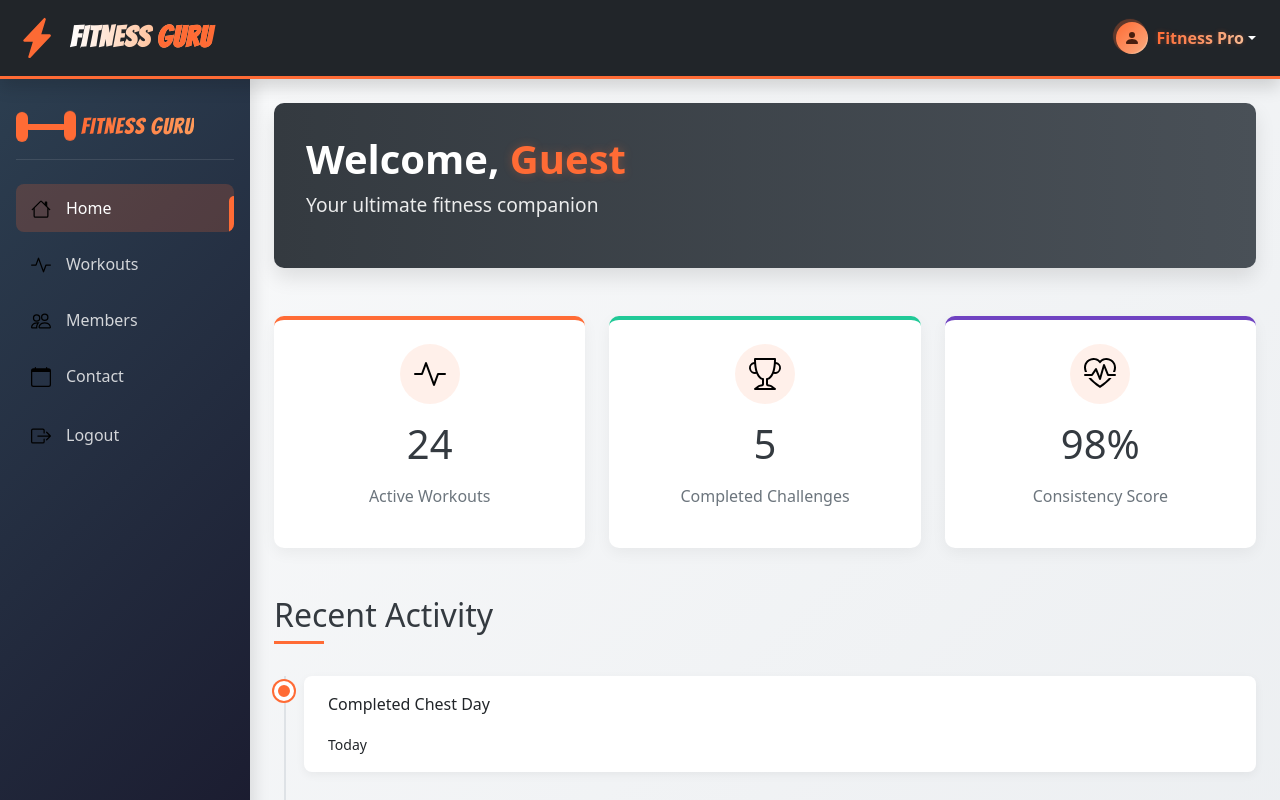
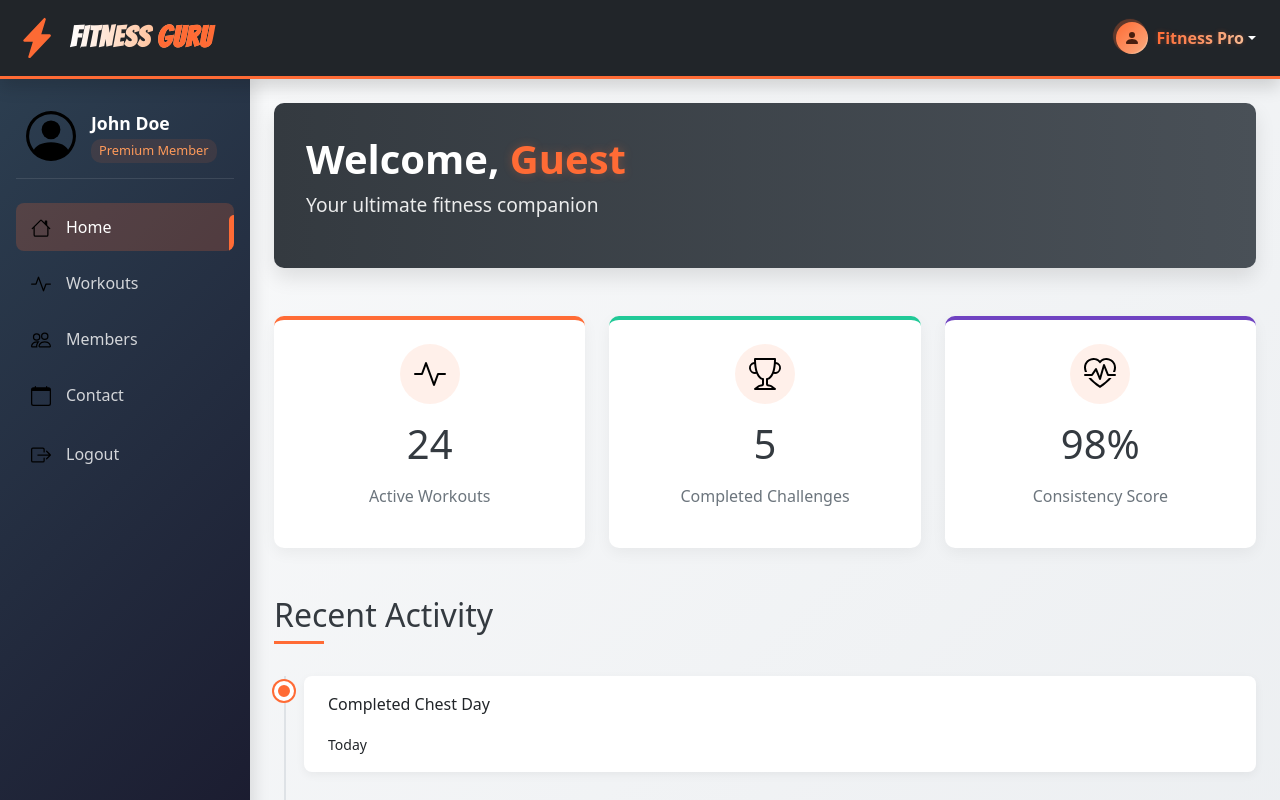
Before and after one commit to saichandra2332/GYM, a React (Create React App) app: page /home in a window 1280 px wide. Shown: the top 800 px of the page. Built offline with nearby package versions, Linux system fonts and the light colour scheme.

Commit message:
Updated left side menu

```diff
--- a/src/components/LeftMenu.css
+++ b/src/components/LeftMenu.css
@@ -6,9 +6,11 @@
   color: white;
   box-shadow: 5px 0 15px rgba(0, 0, 0, 0.1);
   transition: all 0.3s ease;
+  display: flex;
+  flex-direction: column;
 }
 
-.brand-logo {
+.user-profile {
   display: flex;
   align-items: center;
   padding: 15px 10px;
@@ -16,52 +18,38 @@
   border-bottom: 1px solid rgba(255, 255, 255, 0.1);
 }
 
-.animated-dumbbell {
-  position: relative;
-  width: 40px;
-  height: 20px;
+.user-avatar {
+  width: 50px;
+  height: 50px;
+  border-radius: 50%;
+  object-fit: cover;
+  margin-right: 15px;
+  border: 2px solid #ff6b35;
+}
+
+.default-avatar {
+  color: #ff6b35;
   margin-right: 15px;
 }
 
-.bar {
-  position: absolute;
-  width: 100%;
-  height: 6px;
-  background: #ff6b35;
-  top: 50%;
-  transform: translateY(-50%);
-  border-radius: 3px;
+.user-info {
+  display: flex;
+  flex-direction: column;
 }
 
-.weight {
-  position: absolute;
-  width: 12px;
-  height: 30px;
-  background: #ff6b35;
-  border-radius: 6px;
-  top: 50%;
-  transform: translateY(-50%);
-  animation: float 3s ease-in-out infinite;
+.user-name {
+  font-weight: 600;
+  font-size: 1.1rem;
+  margin-bottom: 3px;
 }
 
-.weight.left {
-  left: -10px;
-  animation-delay: 0s;
-}
-
-.weight.right {
-  right: -10px;
-  animation-delay: 0.5s;
-}
-
-.brand-name {
-  font-family: 'Bangers', cursive;
-  font-size: 1.4rem;
-  letter-spacing: 1px;
-  background: linear-gradient(to right, #ff6b35, #ff9a5a);
-  -webkit-background-clip: text;
-  background-clip: text;
-  color: transparent;
+.user-status {
+  font-size: 0.8rem;
+  color: #ff9a5a;
+  background: rgba(255, 107, 53, 0.1);
+  padding: 2px 8px;
+  border-radius: 10px;
+  align-self: flex-start;
 }
 
 .menu-item {
@@ -134,8 +122,3 @@
   0%, 100% { transform: translateY(0); }
   50% { transform: translateY(-5px); }
 }
-
-@keyframes float {
-  0%, 100% { transform: translateY(-50%); }
-  50% { transform: translateY(-60%); }
-}
--- a/src/components/LeftMenu.jsx
+++ b/src/components/LeftMenu.jsx
@@ -8,32 +8,39 @@ import {
   Activity,
   BoxArrowRight,
   Trophy,
-  HeartPulse
+  HeartPulse,
+  PersonCircle
 } from 'react-bootstrap-icons';
-import './LeftMenu.css'; // We'll create this CSS file
+import './LeftMenu.css';
 
 function LeftMenu() {
   const location = useLocation();
   const [hoveredItem, setHoveredItem] = useState(null);
+  const [user] = useState({
+    name: "John Doe",
+    avatar: null // You can replace with actual image URL if available
+  });
 
   const menuItems = [
     { path: "/home", icon: <House size={20} />, label: "Home" },
     { path: "/home/workouts", icon: <Activity size={20} />, label: "Workouts" },
     { path: "/home/members", icon: <People size={20} />, label: "Members" },
     { path: "/home/schedule", icon: <Calendar size={20} />, label: "Contact" },
-
     { path: "/logout", icon: <BoxArrowRight size={20} />, label: "Logout", className: "logout-item" }
   ];
 
   return (
     <Nav className="flex-column left-menu-container p-3">
-      <div className="brand-logo mb-4">
-        <div className="animated-dumbbell">
-          <div className="bar"></div>
-          <div className="weight left"></div>
-          <div className="weight right"></div>
+      <div className="user-profile mb-4">
+        {user.avatar ? (
+          <img src={user.avatar} alt="User" className="user-avatar" />
+        ) : (
+          <PersonCircle size={50} className="default-avatar" />
+        )}
+        <div className="user-info">
+          <div className="user-name">{user.name}</div>
+          <div className="user-status">Premium Member</div>
         </div>
-        <span className="brand-name">FITNESS GURU</span>
       </div>
 
       {menuItems.map((item, index) => (
```
